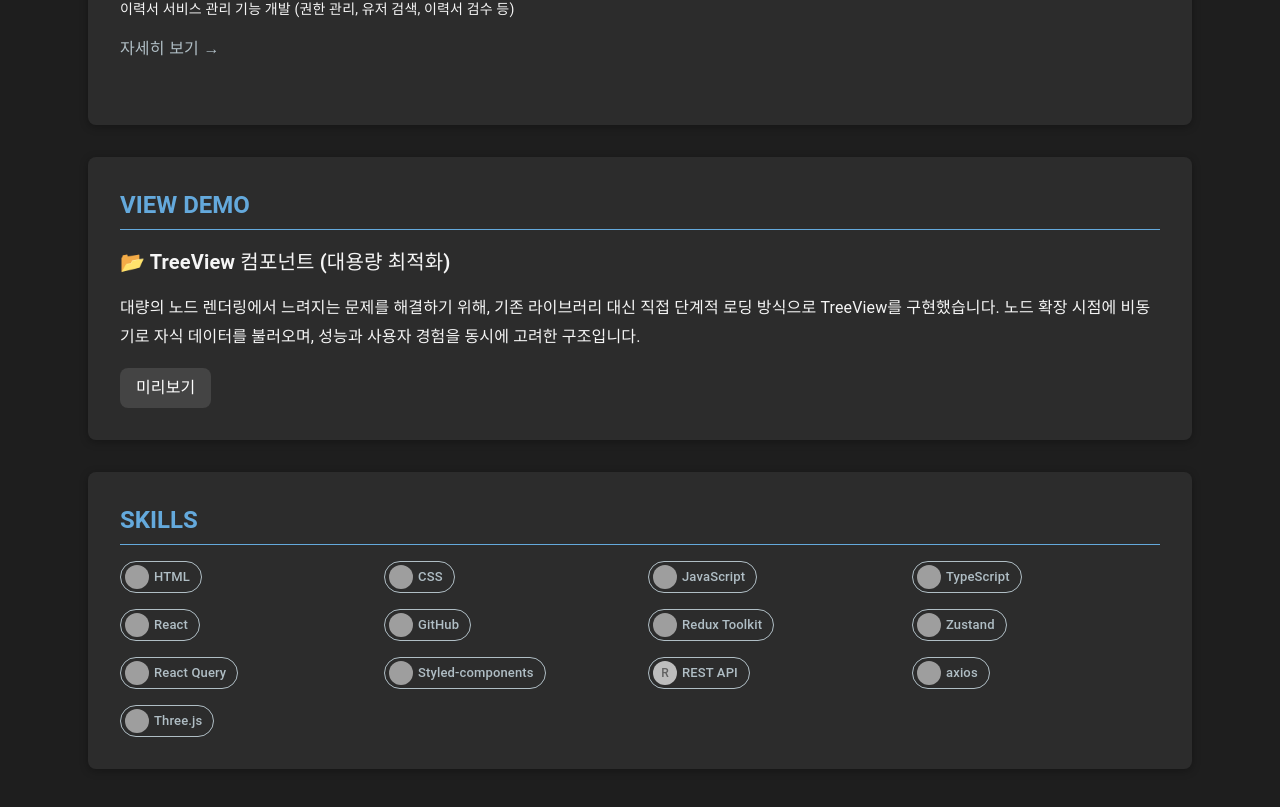
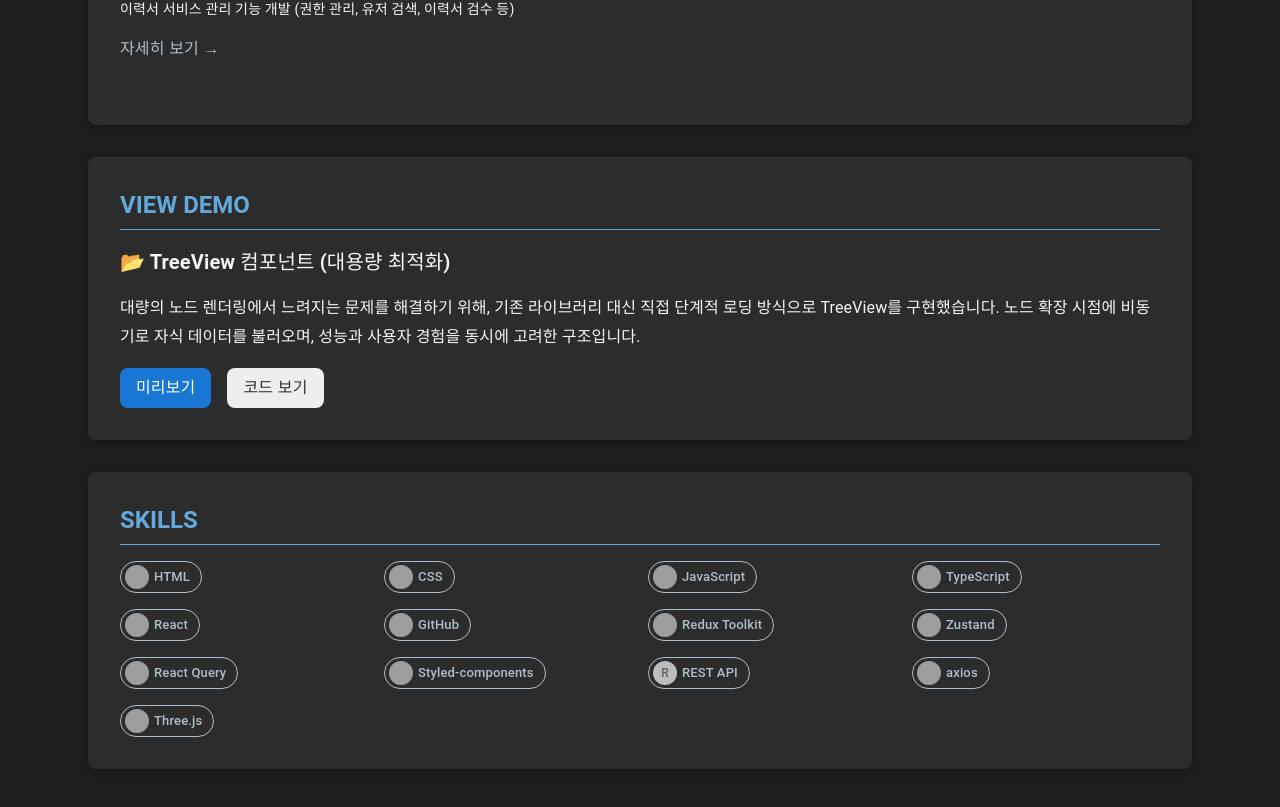
Before and after one commit to hyemmmm/my-portfolio, a React (Vite) app: page /#/ in a window 1280 px wide. Shown: the part 3775-4582 px from the top of the page. Built offline with nearby package versions, Linux system fonts and the light colour scheme; grey boxes are pictures that could not be loaded.

Commit message:
feat: view demo - 코드 보기 기능 추가

```diff
--- a/src/pages/Home.tsx
+++ b/src/pages/Home.tsx
@@ -190,17 +190,40 @@ export default function Home() {
                 <span
                   style={{
                     padding: "8px 16px",
-                    backgroundColor: "#444",
+                    backgroundColor: "#1976d2", // 강조색 (MUI primary)
                     color: "#fff",
                     borderRadius: "8px",
                     textDecoration: "none",
                     fontWeight: 600,
                     cursor: "pointer",
+                    transition: "background-color 0.2s",
                   }}
                   onClick={() => setDemoPopup(true)}
                 >
                   미리보기
                 </span>
+                <a
+                  href="https://github.com/hyemmmm/my-portfolio/blob/main/src/components/treeview/TreeView.tsx"
+                  target="_blank"
+                  rel="noopener noreferrer"
+                  style={{
+                    padding: "8px 16px",
+                    backgroundColor: "#eee",
+                    color: "#333",
+                    borderRadius: "8px",
+                    textDecoration: "none",
+                    fontWeight: 600,
+                    transition: "background-color 0.2s",
+                  }}
+                  onMouseEnter={(e) =>
+                    (e.currentTarget.style.backgroundColor = "#ddd")
+                  }
+                  onMouseLeave={(e) =>
+                    (e.currentTarget.style.backgroundColor = "#eee")
+                  }
+                >
+                  코드 보기
+                </a>
               </Box>
             </SectionCard>
             <TreeviewDemoPopup
```
